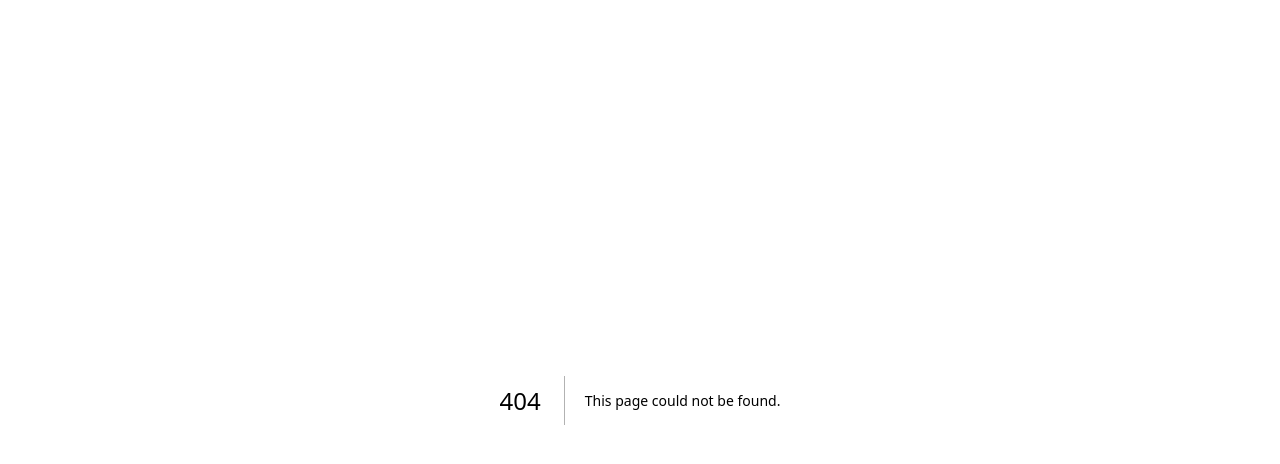
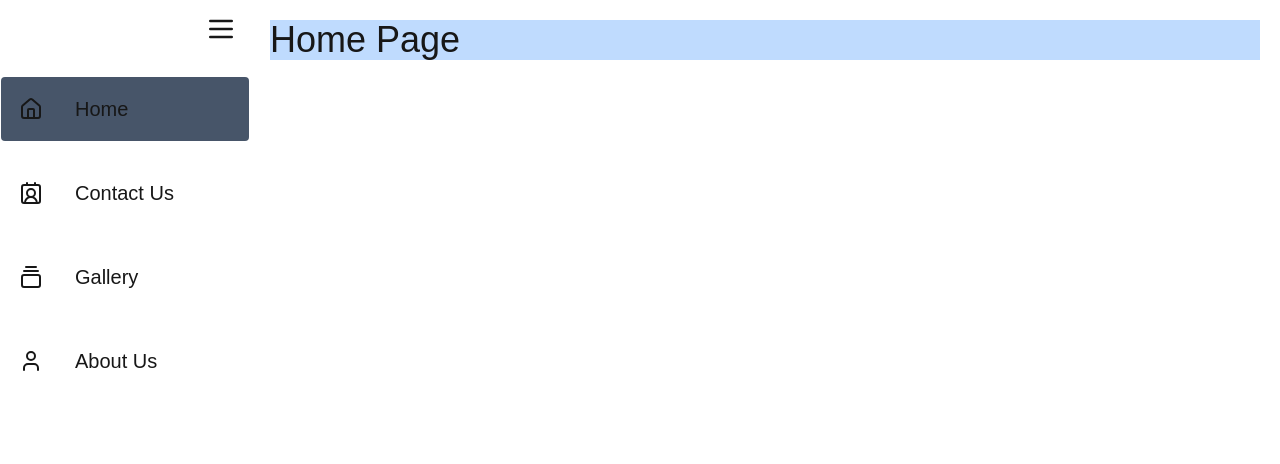
Before and after one commit to vidhyasagargslv/qodeways1, a Next.js app: page /Dashboard in a window 1280 px wide. Before the commit this address had no page. Shown: the top 464 px of the page. Built offline with nearby package versions, Linux system fonts and the light colour scheme.

Commit message:
Add Dashboard layout with Sidebar and main content components; include About Us, Contact, Gallery, and Home pages

```diff
--- /dev/null
+++ b/app/Dashboard/page.tsx
@@ -0,0 +1,53 @@
+"use client";
+import Sidebar from "@/components/Dashboard/Sidebar";
+import React, { useState, useEffect } from "react";
+import { usePathname } from "next/navigation";
+import Home from "@/components/Dashboard/Home";
+import Contact from "@/components/Dashboard/Contact";
+import Gallery from "@/components/Dashboard/Gallery";
+import AboutUs from "@/components/Dashboard/AboutUs";
+
+const Dashboard = () => {
+  const pathname = usePathname();
+  // State to track which component to show
+  const [activeComponent, setActiveComponent] = useState<string>("Home");
+
+  //   useEffect(() => {
+  //     const path = pathname?.split('/').pop();
+  //     if (path) {
+  //       setActiveComponent(path);
+  //     } else {
+  //       setActiveComponent("Home");
+  //     }
+  //   }, [pathname]);
+
+  const renderComponent = () => {
+    switch (activeComponent) {
+      case "Contact":
+        return <Contact />;
+      case "Gallery":
+        return <Gallery />;
+      case "AboutUs":
+        return <AboutUs />;
+      default:
+        return <Home />;
+    }
+  };
+
+  return (
+    <div className="dashboard-container flex h-screen">
+      {/* Sidebar */}
+      <Sidebar
+        activeComponent={activeComponent}
+        setActiveComponent={setActiveComponent}
+      />
+
+      {/* Main Content */}
+      <div className="main-content flex-1 p-5 overflow-y-auto">
+        {renderComponent()}
+      </div>
+    </div>
+  );
+};
+
+export default Dashboard;
--- a/app/globals.css
+++ b/app/globals.css
@@ -32,3 +32,28 @@ body {
   margin: 0;
   padding: 0;
 }
+
+.sidebar ul {
+  list-style: none;
+  padding: 0;
+}
+
+.sidebar ul li {
+  padding: 10px;
+  cursor: pointer;
+  transition: background-color 0.3s;
+}
+.Sidebar-list{
+  width: 100%;
+
+}
+
+.sidebar .Sidebar-list:hover {
+  background-color: #34495e;
+}
+
+
+.main-content {
+  flex: 1;
+
+}
--- /dev/null
+++ b/components/Dashboard/AboutUs.tsx
@@ -0,0 +1,9 @@
+import React from 'react'
+
+const AboutUs = () => {
+  return (
+    <div className='w-full h-screen flex justify-center items-center'>AboutUs</div>
+  )
+}
+
+export default AboutUs
--- /dev/null
+++ b/components/Dashboard/Contact.tsx
@@ -0,0 +1,9 @@
+import React from 'react'
+
+function Contact() {
+  return (
+    <div className='bg-black'>Contact</div>
+  )
+}
+
+export default Contact
--- /dev/null
+++ b/components/Dashboard/Gallery.tsx
@@ -0,0 +1,9 @@
+import React from 'react'
+
+const Gallery = () => {
+  return (
+    <div>Gallery</div>
+  )
+}
+
+export default Gallery
--- /dev/null
+++ b/components/Dashboard/Home.tsx
@@ -0,0 +1,11 @@
+import React from 'react'
+
+function Home() {
+  return (
+    <div className='bg-blue-200'>
+        <h1>Home Page</h1>
+    </div>
+  )
+}
+
+export default Home
--- /dev/null
+++ b/components/Dashboard/Sidebar.tsx
@@ -0,0 +1,93 @@
+"use client";
+import React, { useState } from "react";
+import {
+  ContactRound,
+  GalleryVerticalEnd,
+  House,
+  Menu,
+  User,
+} from "lucide-react";
+
+interface SidebarProps {
+  activeComponent: string;
+  setActiveComponent: (component: string) => void;
+}
+
+function Sidebar({ activeComponent, setActiveComponent }: SidebarProps) {
+  const [isCollapsed, setIsCollapsed] = useState(false);
+  const toggleSidebar = () => {
+    setIsCollapsed(!isCollapsed);
+  };
+  // Function to handle component switching
+  const handleNavigation = (component: string) => {
+    console.log(`Switching to component: ${component}`);
+    setActiveComponent(component);
+  };
+
+  return (
+    <div
+      className={`sidebar border border-white h-screen transition-all duration-300 ${
+        isCollapsed ? "w-[60px]" : "w-[250px]"
+      }`}
+    >
+      <div
+        className="sidebartoggle flex justify-end p-3 cursor-pointer"
+        onClick={toggleSidebar}
+      >
+        <Menu size={32} />
+      </div>
+
+      <ul className="flex flex-col gap-5 mt-5 justify-start items-start px-3">
+        <div
+          className={`Sidebar-list flex flex-row items-center gap-3 w-full p-2 rounded cursor-pointer hover:bg-gray-100 ${
+            activeComponent === "Home" ? "bg-slate-600" : ""
+          }`}
+          onClick={() => handleNavigation("Home")}
+        >
+          <li>
+            <House size={24} />
+          </li>
+          {!isCollapsed && <li className="text-xl">Home</li>}
+        </div>
+
+        <div
+          className={`Sidebar-list flex flex-row items-center gap-3 w-full p-2 rounded cursor-pointer hover:bg-gray-100 ${
+            activeComponent === "Contact" ? "bg-slate-600" : ""
+          }`}
+          onClick={() => handleNavigation("Contact")}
+        >
+          <li>
+            <ContactRound size={24} />
+          </li>
+          {!isCollapsed && <li className="text-xl">Contact Us</li>}
+        </div>
+
+        <div
+          className={`Sidebar-list flex flex-row items-center gap-3 w-full p-2 rounded cursor-pointer hover:bg-gray-100 ${
+            activeComponent === "Gallery" ? "bg-slate-600" : ""
+          }`}
+          onClick={() => handleNavigation("Gallery")}
+        >
+          <li>
+            <GalleryVerticalEnd size={24} />
+          </li>
+          {!isCollapsed && <li className="text-xl">Gallery</li>}
+        </div>
+
+        <div
+          className={`Sidebar-list flex flex-row items-center gap-3 w-full p-2 rounded cursor-pointer hover:bg-gray-100 ${
+            activeComponent === "AboutUs" ? "bg-slate-600" : ""
+          }`}
+          onClick={() => handleNavigation("AboutUs")}
+        >
+          <li>
+            <User size={24} />
+          </li>
+          {!isCollapsed && <li className="text-xl">About Us</li>}
+        </div>
+      </ul>
+    </div>
+  );
+}
+
+export default Sidebar;
--- a/package.json
+++ b/package.json
@@ -14,6 +14,7 @@
     "@reduxjs/toolkit": "^2.6.0",
     "bcrypt": "^5.1.1",
     "jsonwebtoken": "^9.0.2",
+    "lucide-react": "^0.482.0",
     "next": "15.1.7",
     "nookies": "^2.5.2",
     "react": "^19.0.0",
```
Also changed, not shown: 1 other file (tests, documents, lock files or other folders).
